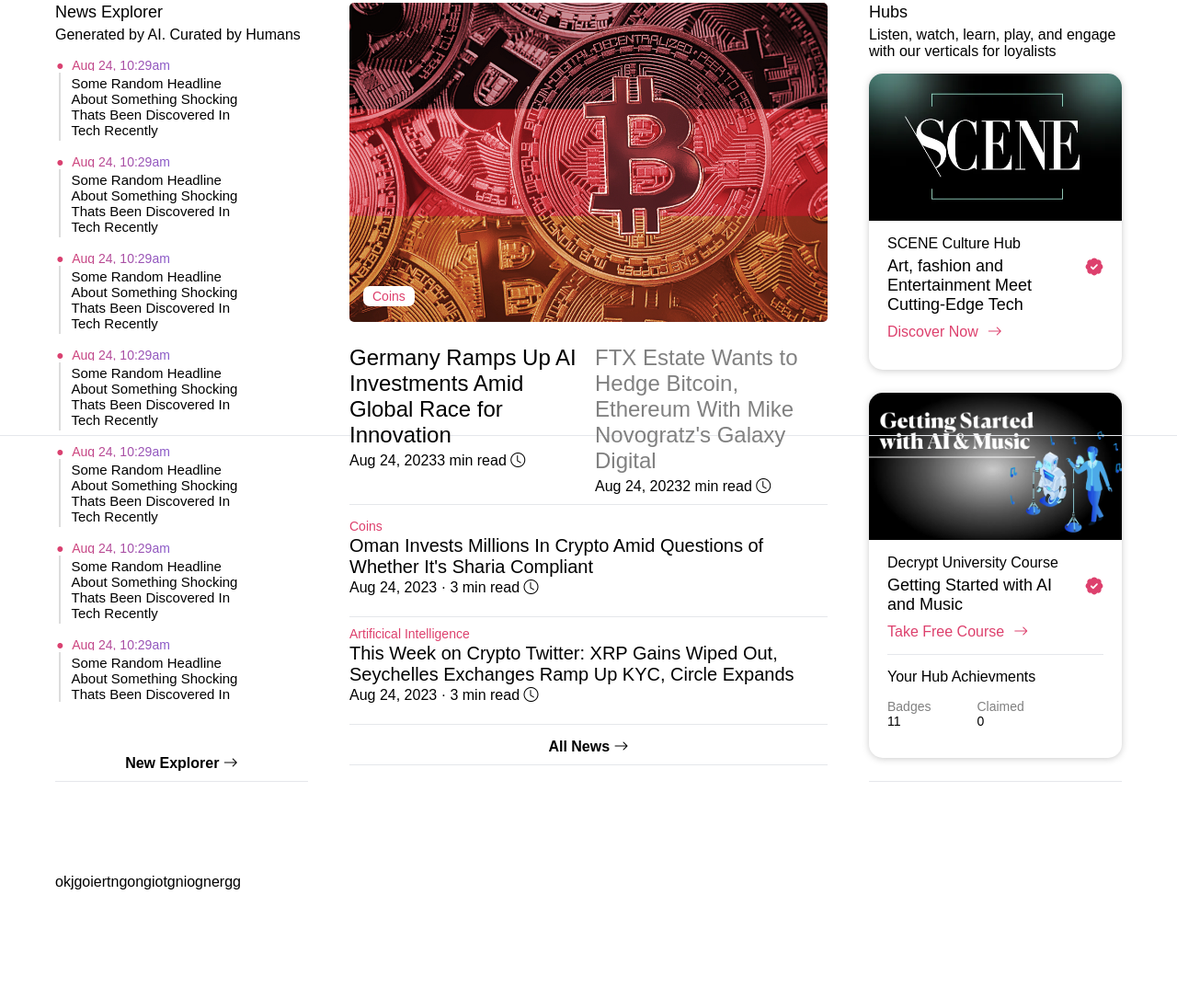
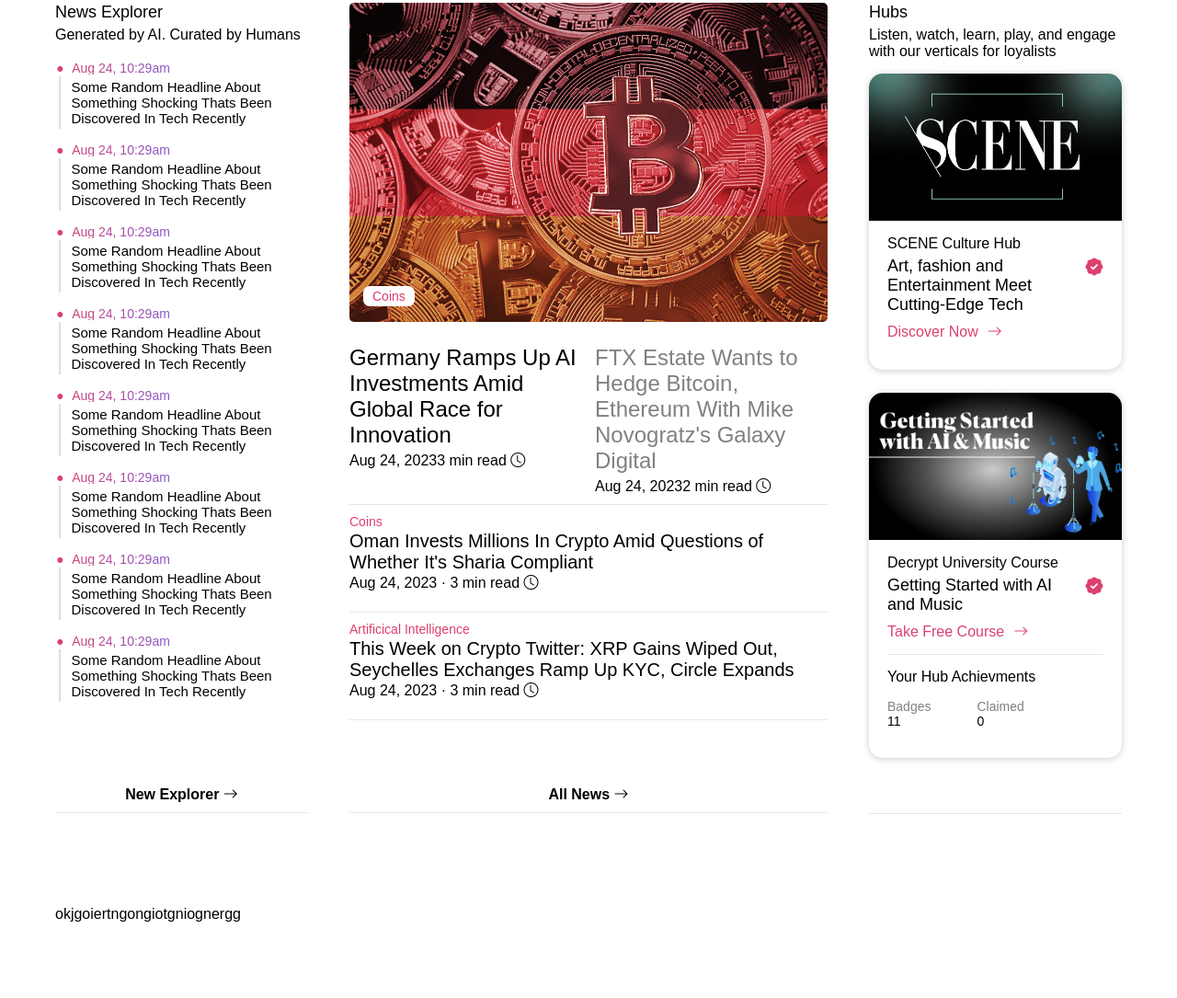
Before and after one commit to cheleaux/Decrypt-Clone, a plain HTML site: page Blog.html in a window 1280 px wide. Shown: the part 326-1411 px from the top of the page at 92% size. Before the commit the page ends 1376 px from the top, so only its background shows below. Drawn offline with nearby package versions, Linux system fonts and the light colour scheme; a web font is replaced by a local one.

Commit message:
fixed minor positioning bugs

```diff
--- a/Blog.html
+++ b/Blog.html
@@ -114,7 +114,7 @@
     </div>
     <main class="main-content">
         <article class="landing-sec grid">
-            <div class="news-explorer-column">
+            <div class="news-explorer-column grid">
                 <header class="news-explorer-header">
                     <h3>News Explorer</h3>
                     <p>Generated by AI. Curated by Humans</p>
@@ -188,7 +188,7 @@
                     <hr>
                 </footer>
             </div>
-            <div class="feat-news">
+            <div class="feat-news flex">
                 <div class="choice-feat-container">
                     <div class="main-feat-poster">
                         <span><a href="#"><img class="main-feat-img" src="Assets/Germany Bitcoin.jpg" alt=""></a></span>
@@ -214,8 +214,8 @@
                             </div>
                         </li>
                     </ul>
+                </div>
                 <hr>
-                </div>
                 <div class="feat-list-container">
                     <ul class="feat-list flex">
                         <li class="feat-list-items">
@@ -249,7 +249,7 @@
                     <hr>
                 </footer>
             </div>
-            <div class="hubs-column">
+            <div class="hubs-column flex">
                 <header class="hubs-header">
                     <h3>Hubs</h3>
                     <p>Listen, watch, learn, play, and engage with our verticals for loyalists</p>
--- a/style.css
+++ b/style.css
@@ -162,7 +162,7 @@ strong {
 
 .bulletin > h5 {
     overflow-y: hidden;
-    height: 14px;
+    height: 15px;
 }
 
 .bulletin > a > p {
@@ -339,9 +339,11 @@ hr {
 /* ------ Carousel ------ */
 
 .crypto-carousel-container {
+    width: 100%;
     max-width: 1903px;
     height: 47px;
     overflow: hidden;
+    position: relative;
     align-items: center;
     margin: 0 auto;
 }
@@ -403,7 +405,7 @@ article {
     margin: 0 auto;
     grid-template-columns: repeat(12, 1fr);
     gap: 20px;
-    height: max-content;
+    height: 882px;
     margin-bottom: 100px;
 }
 
@@ -432,10 +434,11 @@ h4 {
 
 .news-explorer-column, .hubs-column {
     grid-column: span 3;
+    max-width: 315px;
 }
 
 .news-explorer-header, .hubs-column-header {
-    height: 40px;
+    height: max-content;
 }
 
 .news-explorer-header > h3,
@@ -453,25 +456,24 @@ h4 {
     display: block;
 }
 
-.news-explorer-column, .hubs-column {
-    max-width: 315px;
+.news-explorer-column, .feat-news, .hubs-column {
+    height: 100%;
+    flex-direction: column;
+    gap: 0;
 }
 
-.news-explorer-column, .feat-news {
-    position: relative;
-    height: 100%;
+:is(.news-explorer-column, .feat-news, .hubs-column) > footer {
+    margin-top: auto;
 }
 
-.news-explorer-column > footer{
-    position: absolute;
-    bottom: 0;
-    width: 100%;
+:is(.news-explorer-column, .feat-news) > footer {
+    height: 30px;
 }
 
 /* News Explorer */
 
 .news-explorer-feed {
-    margin-top: 20px;
+    margin-top: -25px;
     height: 700px;
     overflow: auto;
 }
@@ -497,7 +499,7 @@ h4 {
     margin-top: 2px;
     padding: 3px 0 3px 12px;
     margin-left: 4px;
-    max-width: 202.75px;
+    max-width: 95%;
 }
 
  /* Feteaured News */
@@ -507,6 +509,10 @@ h4 {
     max-width: 650px;
     grid-column: span 6;
     padding: 0 25px;
+}
+
+.feat-news > hr{
+    margin: 10px 0;
 }
 
 .main-feat-poster {
@@ -569,8 +575,6 @@ h4 {
 .feat-list {
     flex-direction: column;
     gap: 10px;
-    margin: 15px 0;
-
 }
 
 .feat-list-items > a > *,
@@ -592,8 +596,8 @@ h4 {
 
  /* Hubs Column */
 
-.hubs-column {
-    height: max-content;
+.hubs-column > footer > hr {
+    margin-top: 29px
 }
 
 .hubs-cards-list {
@@ -698,3 +702,14 @@ h4 {
 .stat-claimed :last-child {
     color: var(--clr-text-main);
 }
+
+
+ /* v-v-v Width: 1180px v-v-v */
+
+@media (max-width: 1180px) {
+
+    body {
+        background-color: green;
+    }
+
+}
```
Lines whose indentation alone changed are shown as unchanged.
